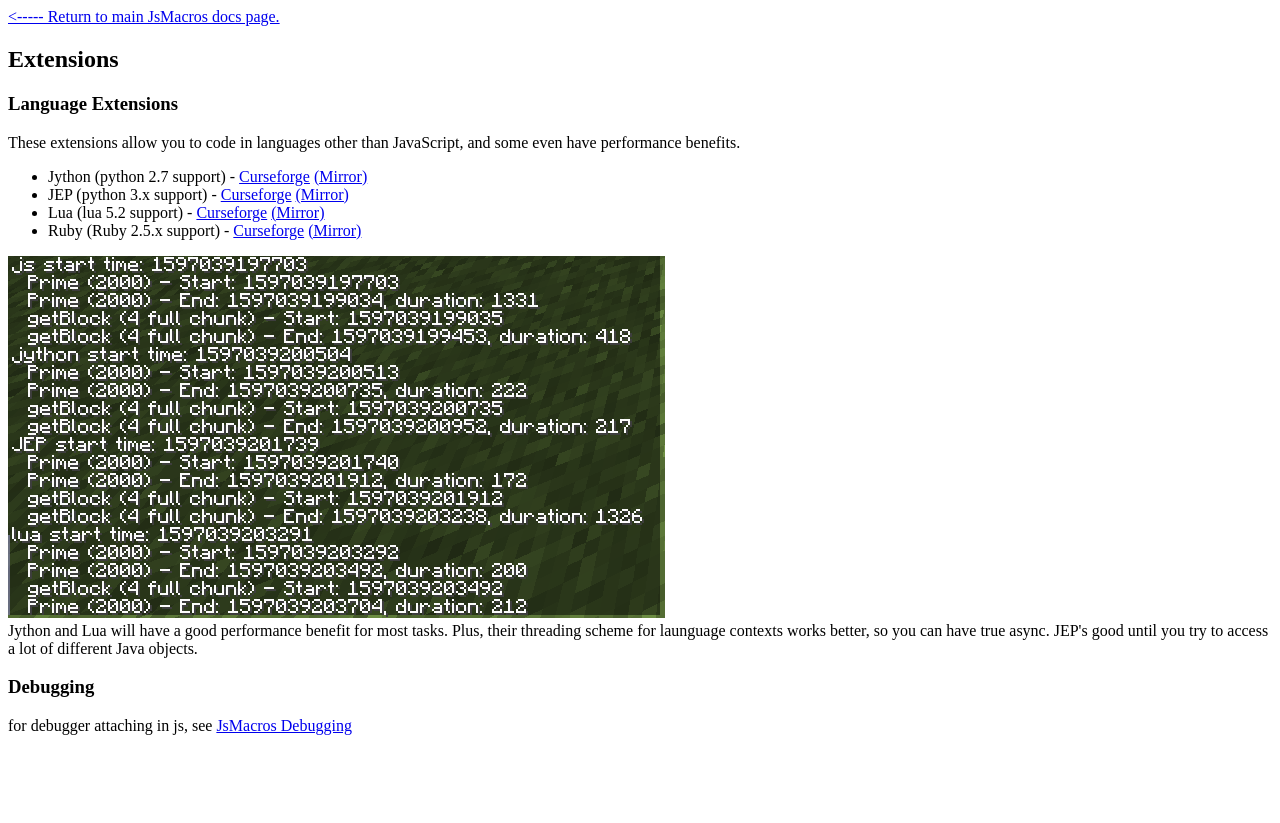
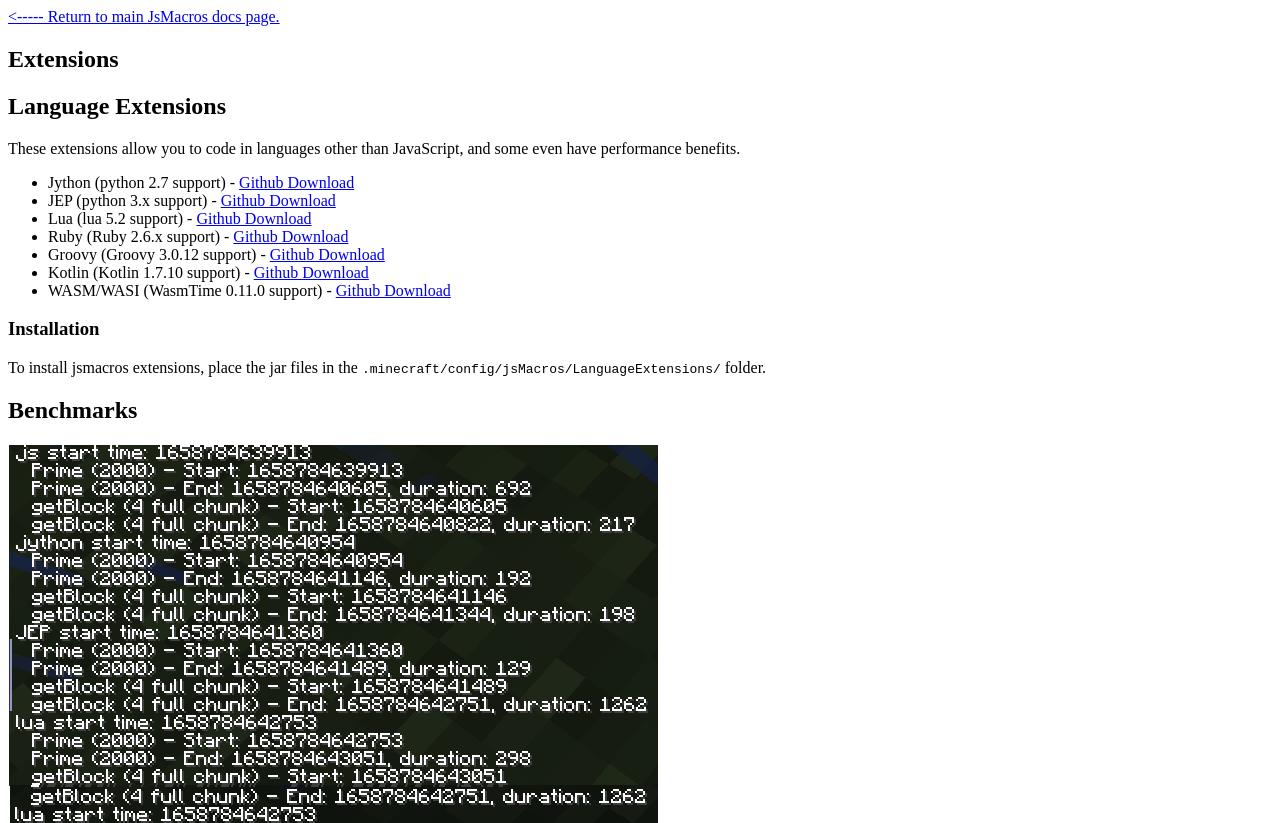
Before and after one commit to JsMacros/JsMacros, a plain HTML site: page docs/web/extensions.html in a window 1280 px wide. Shown: the top 823 px of the page. Before the commit the page ends 800 px from the top, so only its background shows below. Drawn offline with Linux system fonts and the light colour scheme.

Commit message:
update extensions page

```diff
--- a/docs/web/extensions.html
+++ b/docs/web/extensions.html
@@ -14,26 +14,43 @@
         </header>
         <main class= "General">
             <h2>Extensions</h2>
-                <p>
-                    <h3>Language Extensions</h3>
+                    <p>
+                    <h2>Language Extensions</h2>
                     These extensions allow you to code in languages other than JavaScript, and some even have performance benefits.
                     <ul>
-                        <li>Jython (python 2.7 support) - <a href= "https://www.curseforge.com/minecraft/mc-mods/jsmacros-jython" target="_blank">Curseforge</a> <a href= "https://github.com/wagyourtail/JsMacros-Jython" target="_blank">(Mirror)</a></li>
-                        <li>JEP    (python 3.x support) - <a href= "https://www.curseforge.com/minecraft/mc-mods/jsmacros-jep" target="_blank">Curseforge</a> <a href= "https://github.com/wagyourtail/JsMacros-JEP" target="_blank">(Mirror)</a></li>
-                        <li>Lua    (lua 5.2 support)    - <a href= "https://www.curseforge.com/minecraft/mc-mods/jsmacros-lua" target="_blank">Curseforge</a> <a href= "https://github.com/wagyourtail/JsMacros-Lua" target="_blank">(Mirror)</a></li>
-                        <li>Ruby    (Ruby 2.5.x support)    - <a href= "https://www.curseforge.com/minecraft/mc-mods/jsmacros-ruby" target="_blank">Curseforge</a> <a href= "https://github.com/wagyourtail/JsMacros-Ruby" target="_blank">(Mirror)</a></li>
+                        <li>Jython (python 2.7 support) - <a href= "https://github.com/JsMacros/JsMacros-Jython/releases" target="_blank">Github Download</a></li>
+                        <li>JEP    (python 3.x support) - <a href= "https://github.com/JsMacros/JsMacros-JEP/releases" target="_blank">Github Download</a></li>
+                        <li>Lua    (lua 5.2 support)    - <a href= "https://github.com/JsMacros/JsMacros-Lua/releases" target="_blank">Github Download</a></li>
+                        <li>Ruby    (Ruby 2.6.x support) - <a href= "https://github.com/JsMacros/JsMacros-Ruby/releases" target="_blank">Github Download</a></li>
+                        <li>Groovy    (Groovy 3.0.12 support) - <a href= "https://github.com/JsMacros/JsMacros-Groovy/releases" target="_blank">Github Download</a></li>
+                        <li>Kotlin    (Kotlin 1.7.10 support) - <a href= "https://github.com/JsMacros/JsMacros-Kotlin/releases" target="_blank">Github Download</a></li>
+                        <li>WASM/WASI    (WasmTime 0.11.0 support) - <a href= "https://github.com/JsMacros/JsMacros-WASM/releases" target="_blank">Github Download</a></li>
                     </ul>
-                    <img src= "img/bm.png" alt= "Everything's faster than JavaScript." />
+                    <h3>Installation</h3>
+                    To install jsmacros extensions, place the jar files in the <code>.minecraft/config/jsMacros/LanguageExtensions/</code> folder.
+                    <h2>Benchmarks</h2>
+                    <img src= "img/updated_bm.png" alt= "Everything's faster than JavaScript, except wasm/groovy interop" />
                     <br>
-                    Jython and Lua will have a good performance benefit for most tasks.
-                    Plus, their threading scheme for launguage contexts works better,
-                    so you can have true async.
-                    JEP's good until you try to access a lot of different Java objects.
-                </p>
-                <h3>Debugging</h3>
-                <p>
-                    for debugger attaching in js, see <a href= "https://github.com/wagyourtail/JsMacros-Debugging" target="_blank">JsMacros Debugging</a>
-                </p>
+                    <br>
+                    Jython, Lua and Ruby will have a good performance benefit for most tasks.
+                    <br>
+                    <i>Plus, their threading scheme for launguage contexts works better,
+                    so you can have true async.</i>
+                    <br>
+                    <br>
+                    JEP/Groovy's good until you try to access a lot of different Java objects.
+                    <br>
+                    <i>but jep can be a pain to install, and has threading concerns like js</i>
+                    <br>
+                    <br>
+                    Kotlin is faster, but is hard-typed and null-checked so it may be harder to write valid scripts in.
+                    <br>
+                    <Br>
+                    WASM/WASI is a joke.
+                    <br>
+                    <i>have you seen its java interop code.</i>
+                    <h3>Debugging</h3>
+                    for debugger attaching in js, see <a href= "https://github.com/JsMacros/JsMacros-Debugging" target="_blank">JsMacros Debugging</a>
         </main>
     </body>
 </html>
```
Also changed, not shown: docs/web/index.html (+4 -1 lines), docs/web/img/updated_bm.png (added).
